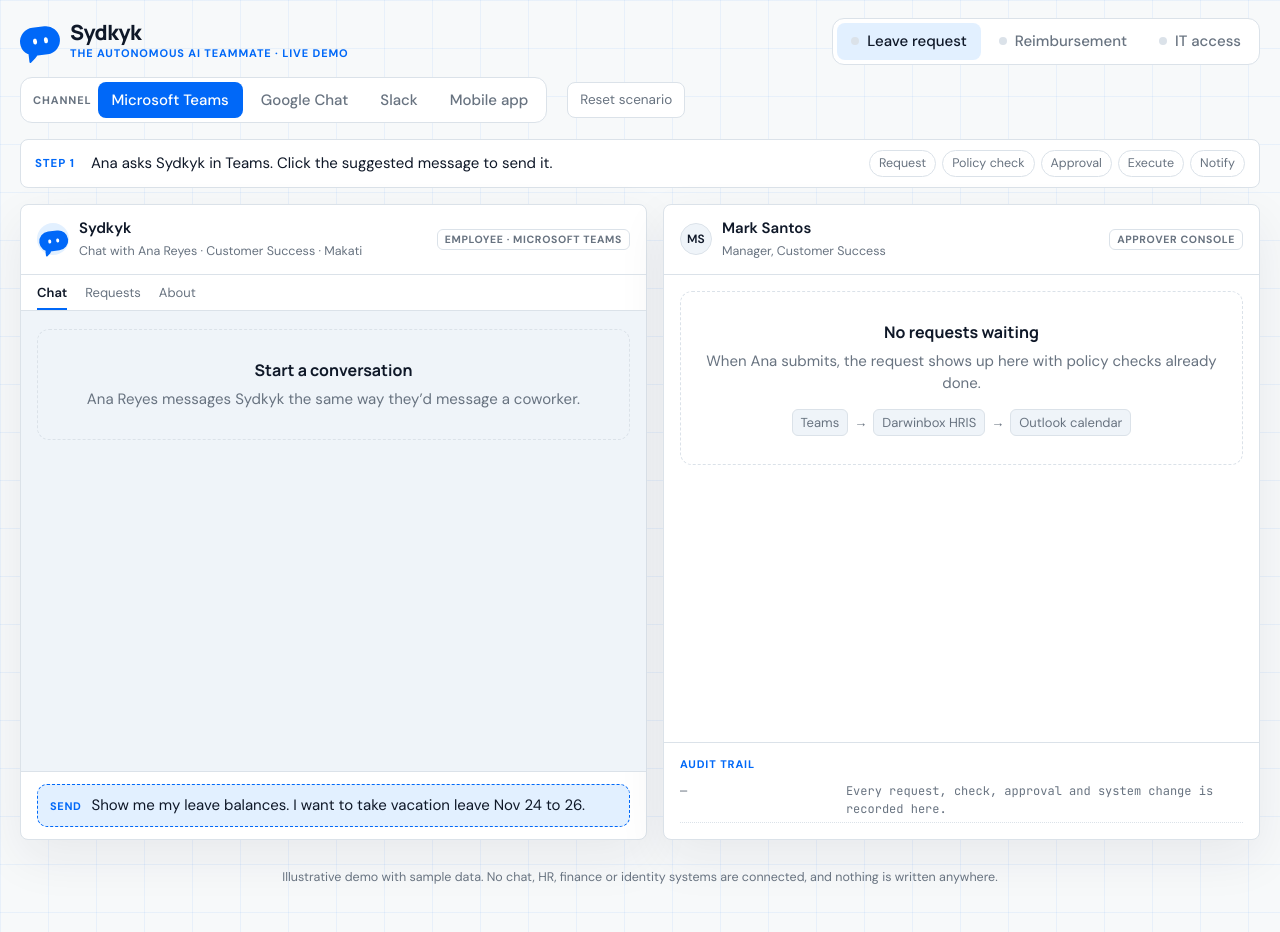
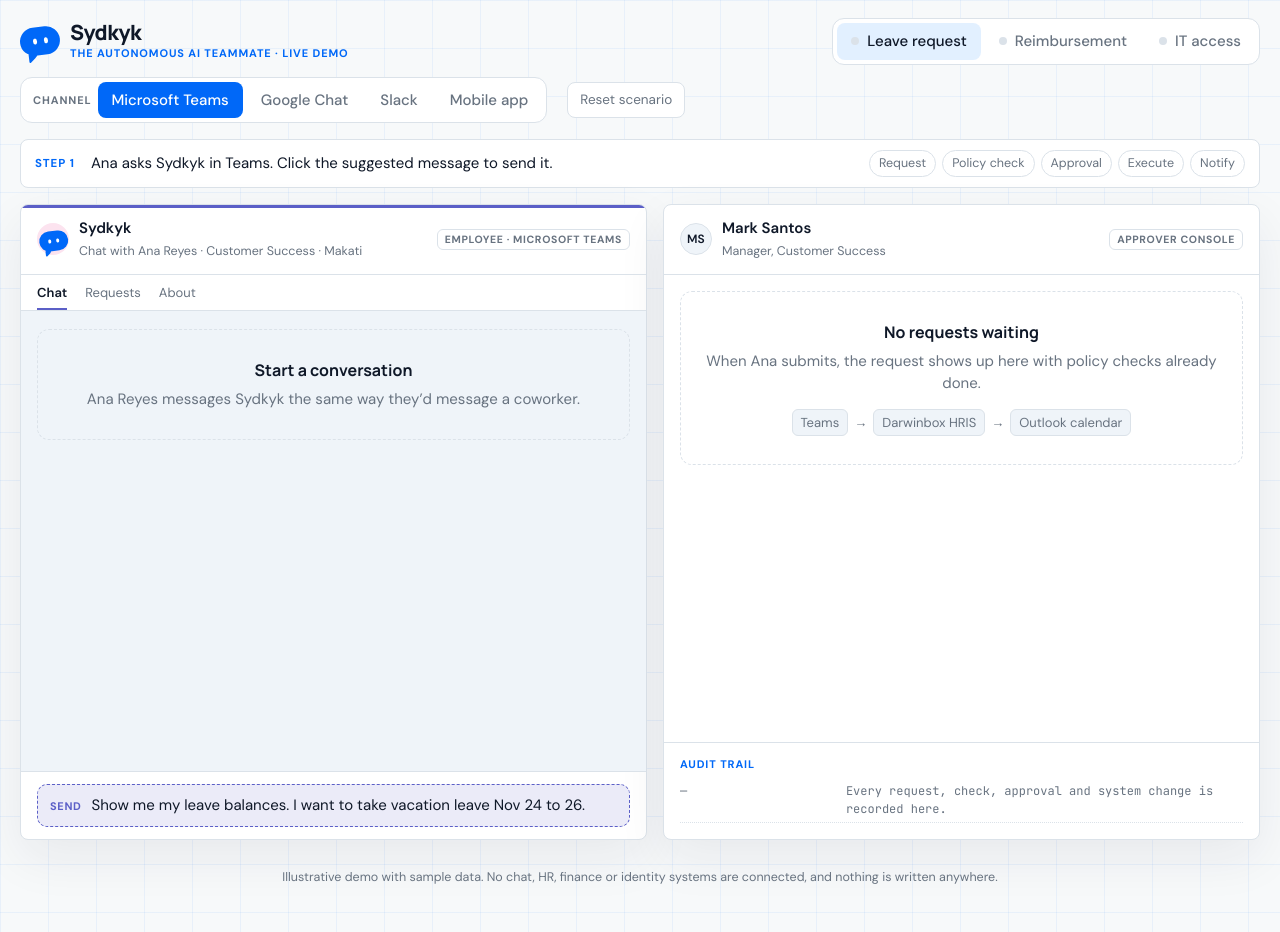
Before and after one commit to N-ablly/sydkyk, a Next.js app: page / in a window 1280 px wide. Built offline with nearby package versions, Linux system fonts and the light colour scheme.

Commit message:
feat: use Teams, Google Chat and Slack colours in each channel's chat view
Co-Authored-By: Claude Opus 5.5 <noreply@anthropic.com>

```diff
--- a/app/globals.css
+++ b/app/globals.css
@@ -5,6 +5,8 @@
   --accent: oklch(.56 .23 260); --accent-ink: oklch(1 0 0); --accent-soft: oklch(.95 .029 255);
   --ok: oklch(.55 .14 165); --ok-soft: oklch(.96 .025 165); --warn: oklch(.58 .15 65); --warn-soft: oklch(.97 .024 75); --bad: oklch(.58 .19 25); --bad-soft: oklch(.96 .025 25);
   --cyan: oklch(.66 .12 210); --bubble-me: oklch(.95 .029 255); --bezel: oklch(.21 .035 260);
+  /* Resolves at :root, so it stays Sydkyk blue inside panes that re-theme --accent. */
+  --brand: var(--accent); --btn: var(--accent); --btn-ink: var(--accent-ink);
   --grid: color-mix(in oklch, oklch(.56 .23 260) 6%, transparent);
   --shadow: 0 18px 50px oklch(.25 .04 260 / .07);
   --f-display: var(--font-manrope), "Segoe UI", system-ui, sans-serif;
@@ -39,8 +41,8 @@ button { cursor: pointer; }
 /* Top bar */
 .top { display: flex; flex-wrap: wrap; align-items: center; gap: 12px 20px; }
 .brand { display: flex; align-items: center; gap: 10px; margin-right: auto; }
-.mascot { --s: 1; position: relative; flex: none; width: calc(40px * var(--s)); height: calc(28px * var(--s)); border-radius: calc(14px * var(--s)); background: var(--accent); display: flex; align-items: center; justify-content: center; gap: calc(7px * var(--s)); transform: rotate(-7deg); }
-.mascot::after { content: ""; position: absolute; bottom: calc(-4px * var(--s)); left: calc(7px * var(--s)); width: calc(9px * var(--s)); height: calc(9px * var(--s)); background: var(--accent); transform: skewY(-38deg); border-radius: 0 0 3px 2px; }
+.mascot { --s: 1; position: relative; flex: none; width: calc(40px * var(--s)); height: calc(28px * var(--s)); border-radius: calc(14px * var(--s)); background: var(--brand); display: flex; align-items: center; justify-content: center; gap: calc(7px * var(--s)); transform: rotate(-7deg); }
+.mascot::after { content: ""; position: absolute; bottom: calc(-4px * var(--s)); left: calc(7px * var(--s)); width: calc(9px * var(--s)); height: calc(9px * var(--s)); background: var(--brand); transform: skewY(-38deg); border-radius: 0 0 3px 2px; }
 .mascot i { width: calc(4px * var(--s)); height: calc(6px * var(--s)); border-radius: 50%; background: var(--surface); z-index: 1; }
 .mascot.sm { --s: .72; transform: rotate(-7deg) translateY(2px); }
 .brand h1 { font: 800 21px/1.1 var(--f-display); margin: 0; letter-spacing: -0.02em; }
@@ -74,7 +76,7 @@ button { cursor: pointer; }
 .pane-head span { color: var(--muted); font-size: 12.5px; }
 .pane-head .tag { margin-left: auto; font: 700 10.5px var(--f-body); letter-spacing: .06em; text-transform: uppercase; color: var(--muted); border: 1px solid var(--line); border-radius: 6px; padding: 3px 7px; white-space: nowrap; }
 .av { width: 32px; height: 32px; border-radius: 50%; flex: none; display: grid; place-items: center; font: 600 12px var(--f-body); background: var(--sunken); border: 1px solid var(--line); }
-.av.bot { background: var(--accent-soft); border-color: transparent; }
+.av.bot { background: color-mix(in oklch, var(--brand) 14%, var(--surface)); border-color: transparent; }
 
 /* Chat */
 .chat { flex: 1; display: flex; flex-direction: column; gap: 14px; padding: 18px 16px; min-height: 460px; max-height: 640px; overflow-y: auto; background: var(--sunken); }
@@ -183,6 +185,23 @@ label.f { display: grid; gap: 4px; font-size: 12.5px; color: var(--muted); min-w
 .ch-teams .chtabs, .ch-slack .chtabs { display: flex; gap: 18px; padding-inline: 16px; border-bottom: 1px solid var(--line); font-size: 13px; color: var(--muted); }
 .chtabs span { padding-block: 8px; }
 .chtabs b { padding-block: 8px; color: var(--ink); font-weight: 600; box-shadow: inset 0 -2px var(--accent); }
+
+/* Platform colours for the employee chat pane. The mascot, approver console and presenter bar keep Sydkyk blue. */
+#emp-pane.ch-teams { --accent: #5b5fc7; --accent-ink: #ffffff; --accent-soft: #ebebf8; --bubble-me: #e8ebfa; --btn: #5b5fc7; --btn-ink: #ffffff; }
+#emp-pane.ch-gchat { --accent: #0b57d0; --accent-ink: #ffffff; --accent-soft: #e8f0fe; --bubble-me: #d3e3fd; --btn: #0b57d0; --btn-ink: #ffffff; }
+#emp-pane.ch-slack { --accent: #4a154b; --accent-ink: #ffffff; --accent-soft: #f4ede4; --bubble-me: transparent; --btn: #007a5a; --btn-ink: #ffffff; }
+@media (prefers-color-scheme: dark) { :root:not([data-theme="light"]) {
+  #emp-pane.ch-teams { --accent: #7f85f5; --accent-ink: #1b1a2e; --accent-soft: #2f2f4a; --bubble-me: #2f2f4a; --btn: #7f85f5; --btn-ink: #1b1a2e; }
+  #emp-pane.ch-gchat { --accent: #a8c7fa; --accent-ink: #062e6f; --accent-soft: #1f2d45; --bubble-me: #0842a0; --btn: #a8c7fa; --btn-ink: #062e6f; }
+  #emp-pane.ch-slack { --accent: #d29ad4; --accent-ink: #1a1d21; --accent-soft: #3a2a3b; --bubble-me: transparent; --btn: #148567; --btn-ink: #ffffff; }
+} }
+:root[data-theme="dark"] {
+  #emp-pane.ch-teams { --accent: #7f85f5; --accent-ink: #1b1a2e; --accent-soft: #2f2f4a; --bubble-me: #2f2f4a; --btn: #7f85f5; --btn-ink: #1b1a2e; }
+  #emp-pane.ch-gchat { --accent: #a8c7fa; --accent-ink: #062e6f; --accent-soft: #1f2d45; --bubble-me: #0842a0; --btn: #a8c7fa; --btn-ink: #062e6f; }
+  #emp-pane.ch-slack { --accent: #d29ad4; --accent-ink: #1a1d21; --accent-soft: #3a2a3b; --bubble-me: transparent; --btn: #148567; --btn-ink: #ffffff; }
+}
+#emp-pane .btn:not(.line):not(.ok):not(.danger) { background: var(--btn); color: var(--btn-ink); }
+#emp-pane.ch-teams .pane-head, #emp-pane.ch-slack .pane-head { box-shadow: inset 0 3px var(--accent); }
 /* Slack: flat left-aligned messages, bold names, square avatars, attachment-style cards */
 .ch-slack .chat { background: var(--surface); gap: 16px; }
 .ch-slack .msg.me { flex-direction: row; }
@@ -197,7 +216,7 @@ label.f { display: grid; gap: 4px; font-size: 12.5px; color: var(--muted); min-w
 .ch-slack .btn, .ch-slack .suggest { border-radius: 4px; }
 .ch-slack .inputrow { border: 1px solid var(--line); border-radius: 8px; padding: 6px; }
 .ch-slack .inputrow input { border: 0; background: transparent; }
-.ch-slack .chtabs b { box-shadow: inset 0 -2px var(--ink); }
+.ch-slack .chtabs b { box-shadow: inset 0 -2px var(--accent); }
 /* Google Chat */
 .ch-gchat .chat { background: var(--surface); }
 .ch-gchat .bubble { border: 0; background: var(--sunken); border-radius: 18px; padding: 10px 14px; }
```
